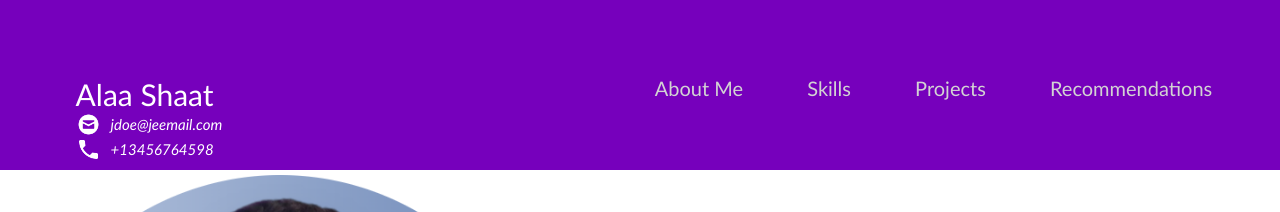
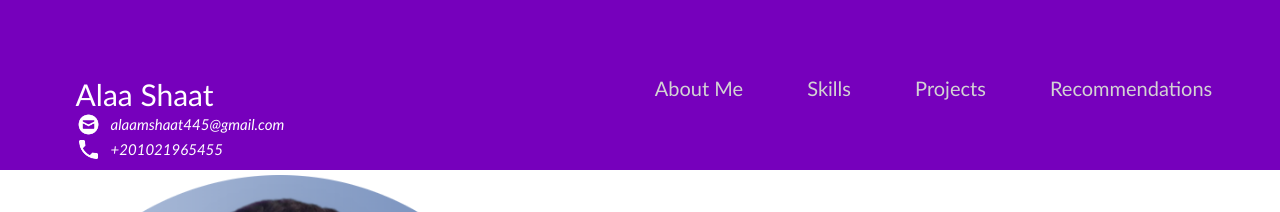
Before and after one commit to AlaaMoShaat/portfolio, a plain HTML site: page index.html in a window 1280 px wide. Shown: the top 212 px of the page. Drawn offline with Linux system fonts and the light colour scheme.

Commit message:
Update index.html

```diff
--- a/index.html
+++ b/index.html
@@ -16,7 +16,7 @@
               src="html_finalprojimages/envelope.png"
               alt="https://icons8.com/icon/124377/circled-envelope"
             />
-            jdoe@jeemail.com
+            alaamshaat445@gmail.com
           </div>
           <div style="clear: both"></div>
           <div class="contact_info">
@@ -24,7 +24,7 @@
               src="html_finalprojimages/phone.png"
               alt="https://icons8.com/icon/124377/circled-envelope"
             />
-            +13456764598
+            +201021965455
           </div>
         </div>
         <div class="topdiv">
```
